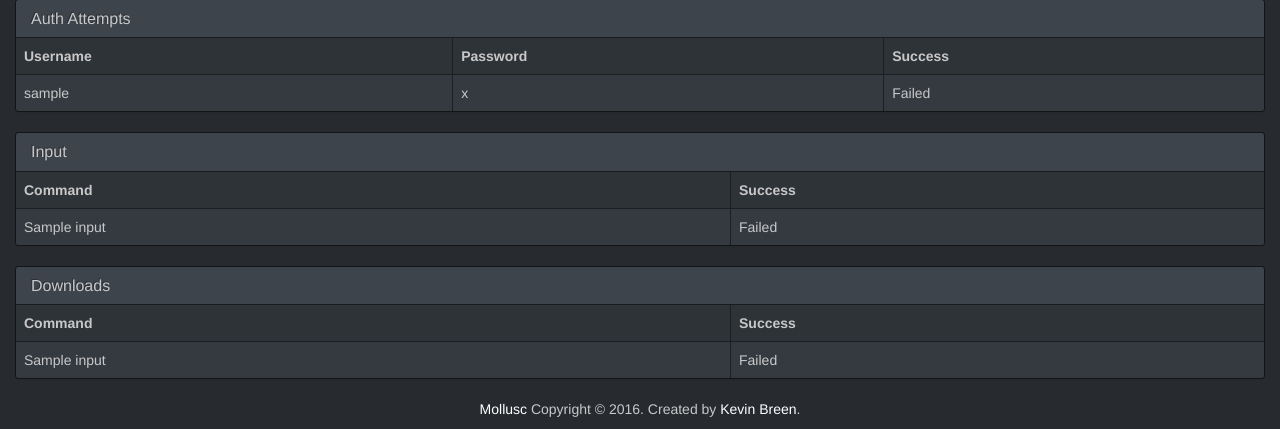
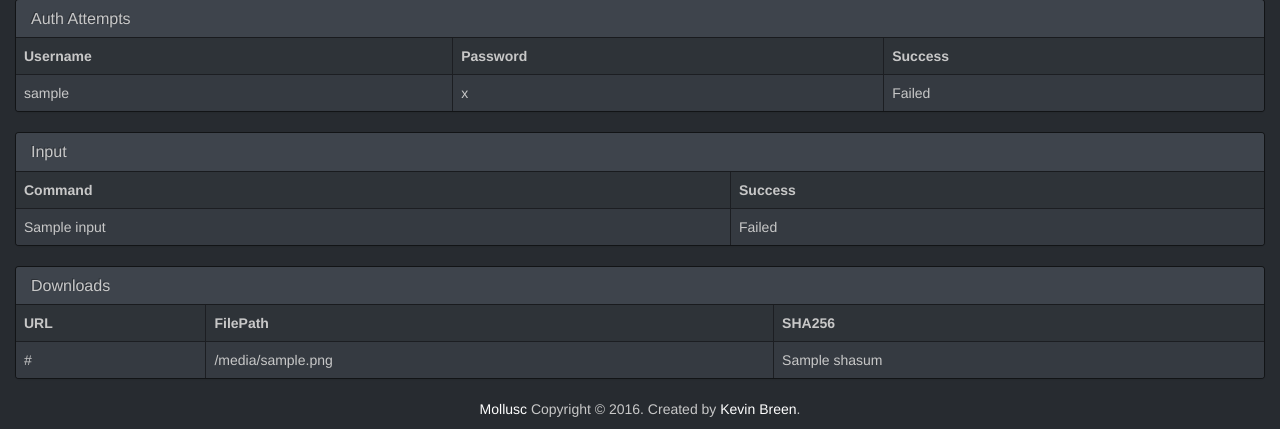
Before and after one commit to kevthehermit/mollusc, a Django app: template web/templates/session.html in a window 1280 px wide. Shown: the part 568-997 px from the top of the page. Run offline with Django 3.2, Linux system fonts and the light colour scheme; the template is opened without the code that fills it: most values are stand-ins (such as "Sample title", 1, 10 or a date in 2020); some libraries are stand-ins or nearby versions.

Commit message:
Add downloads to session

```diff
--- a/web/templates/session.html
+++ b/web/templates/session.html
@@ -80,12 +80,15 @@
             </thead>
             <tbody>
                 {% for row in auth_list %}
+                    {% if row.eventid == "cowrie.login.success" %}
+                    <tr class="success">
+                        <td>{{ row.username }}</td>
+                        <td>{{ row.password }}</td>
+                        <td>Success</td>
+                    {% else %}
                     <tr>
                         <td>{{ row.username }}</td>
                         <td>{{ row.password }}</td>
-                    {% if row.eventid == "cowrie.login.success" %}
-                        <td>Success</td>
-                    {% else %}
                         <td>Failed</td>
                     {% endif %}
                     </tr>
@@ -130,19 +133,17 @@
         <table class="table table-striped table-bordered table-hover">
             <thead>
                 <tr>
-                    <th>Command</th>
-                    <th>Success</th>
+                    <th>URL</th>
+                    <th>FilePath</th>
+                    <th>SHA256</th>
                 </tr>
             </thead>
             <tbody>
-                {% for row in input_list %}
+                {% for row in download_list %}
                     <tr>
-                        <td>{{ row.input }}</td>
-                        {% if row.eventid == "cowrie.command.success" %}
-                        <td>Success</td>
-                        {% else %}
-                        <td>Failed</td>
-                    {% endif %}
+                        <td>{{ row.url }}</td>
+                        <td>{{ row.outfile }}</td>
+                        <td>{{ row.shasum }}</td>
                     </tr>
                 {% endfor %}
             </tbody>
```
Also changed, not shown: web/views.py (+3 -4 lines).
